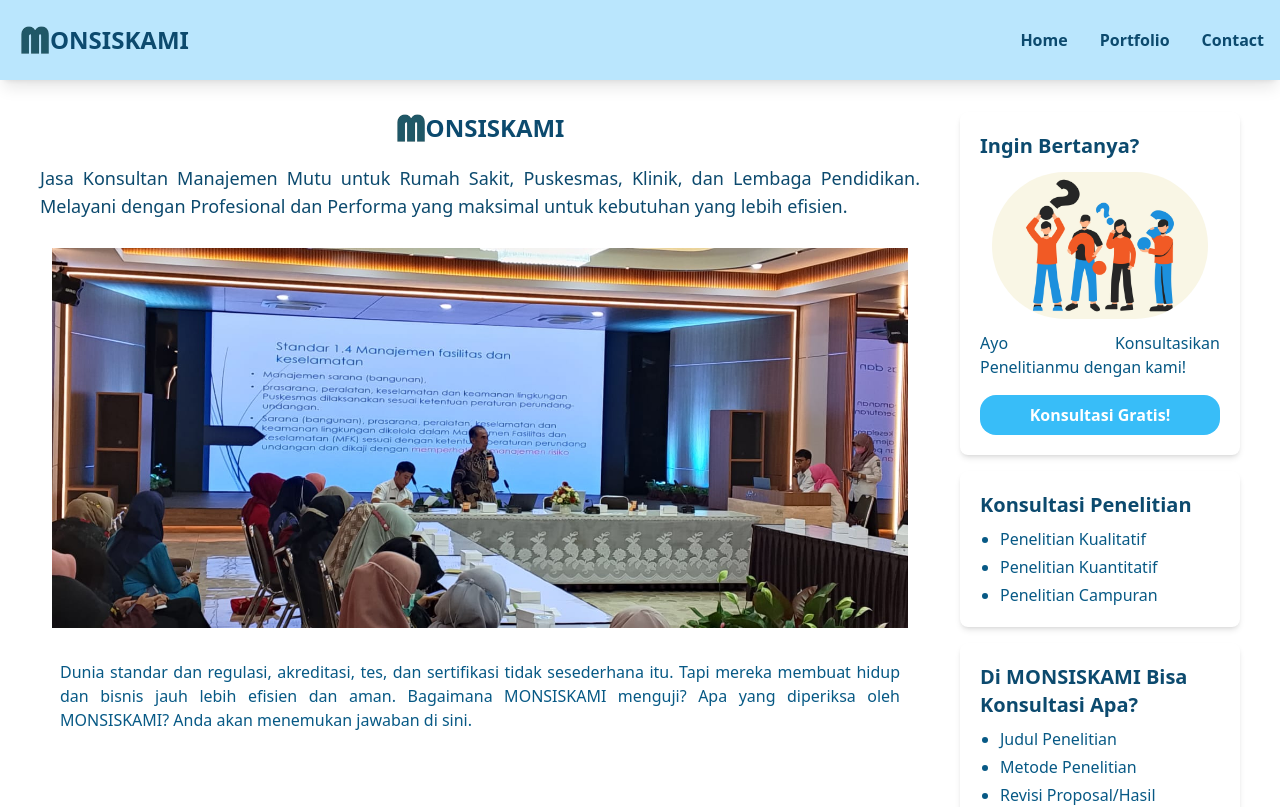
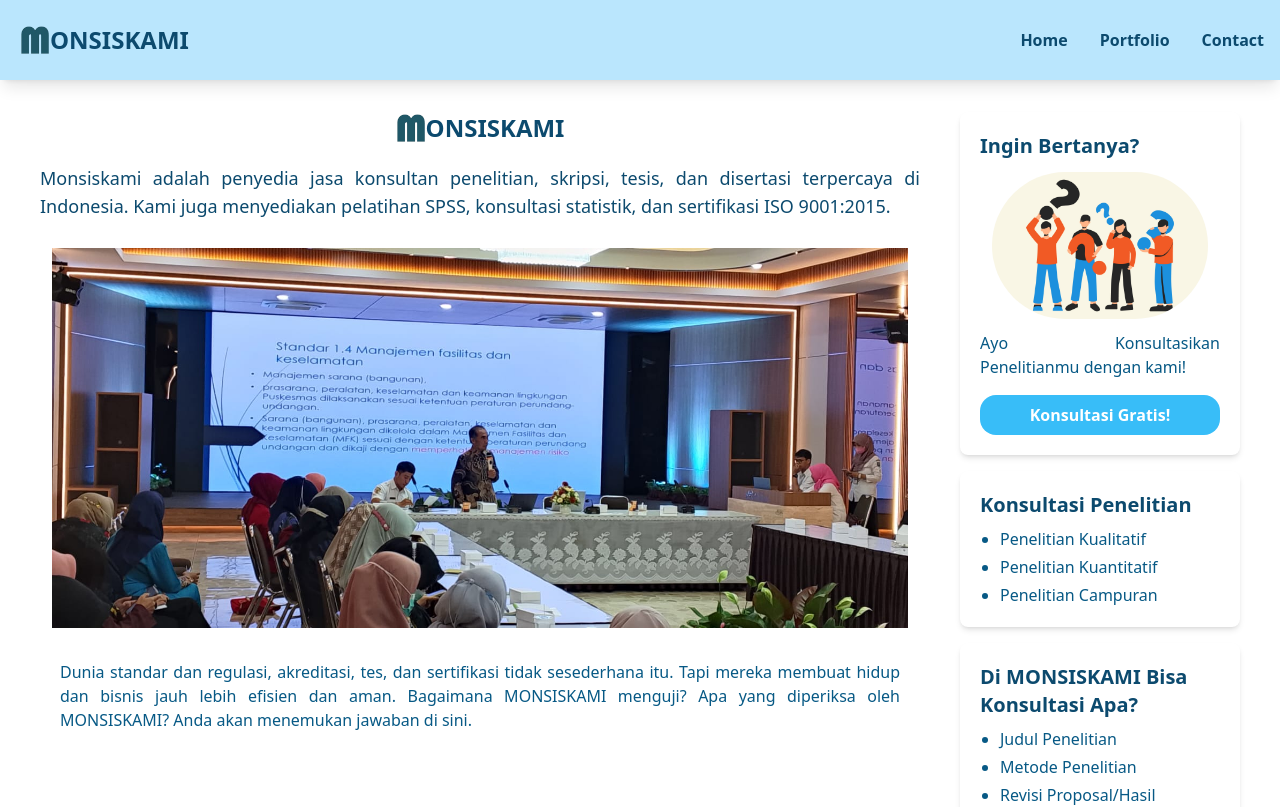
Before and after one commit to faishaltsq/monsiska, a Next.js app: page / in a window 1280 px wide. Shown: the top 807 px of the page. Built offline with nearby package versions, Linux system fonts and the light colour scheme.

Commit message:
update home

```diff
--- a/src/app/home/index.js
+++ b/src/app/home/index.js
@@ -97,9 +97,9 @@
           <h1 className='text-2xl font-bold text-sky-900 '>ONSISKAMI</h1>
         </div>
         <h2 className='text-justify text-lg text-sky-900 mt-5 mb-4'>
-          Jasa Konsultan Manajemen Mutu untuk Rumah Sakit, Puskesmas, Klinik,
-          dan Lembaga Pendidikan. Melayani dengan Profesional dan Performa yang
-          maksimal untuk kebutuhan yang lebih efisien.
+          Monsiskami adalah penyedia jasa konsultan penelitian, skripsi,
+          tesis, dan disertasi terpercaya di Indonesia. Kami juga menyediakan pelatihan SPSS, konsultasi statistik,
+          dan sertifikasi ISO 9001:2015.
         </h2>
         <div className='flex justify-center'>
           <Image
```
